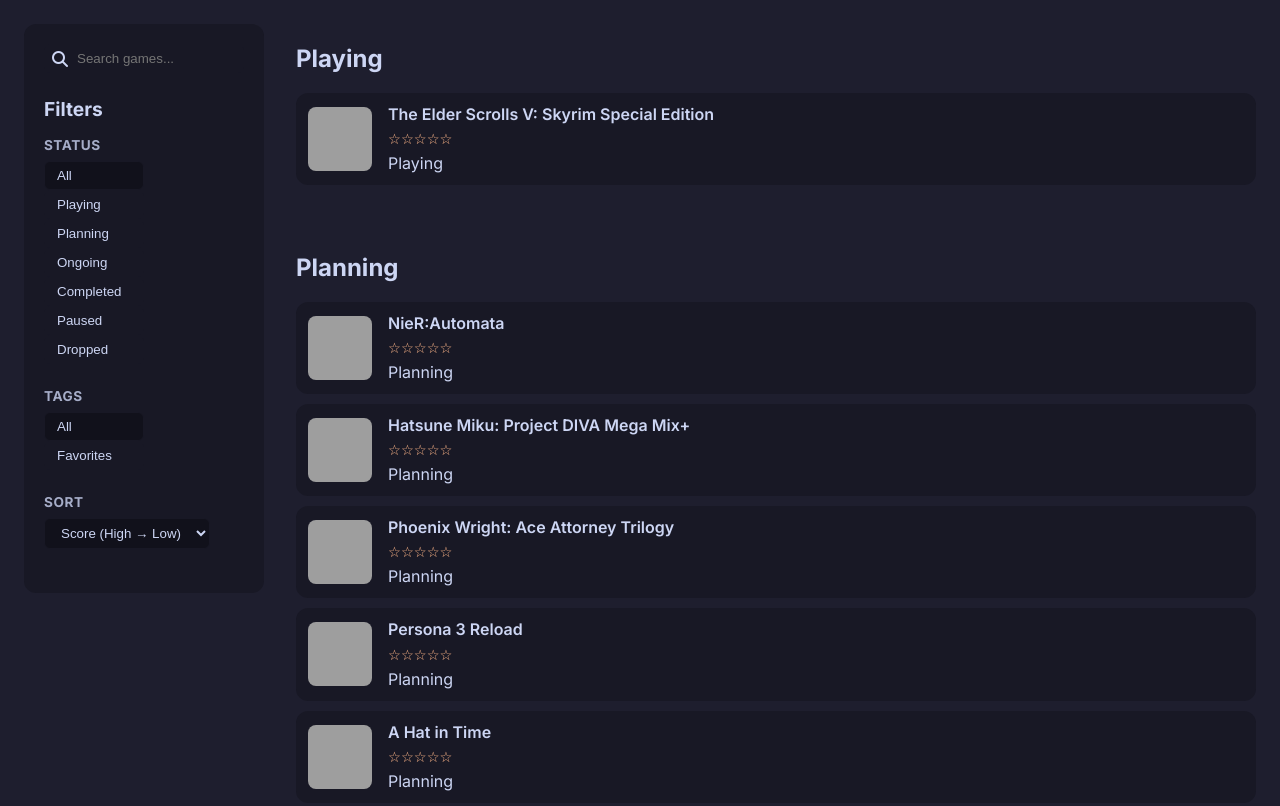
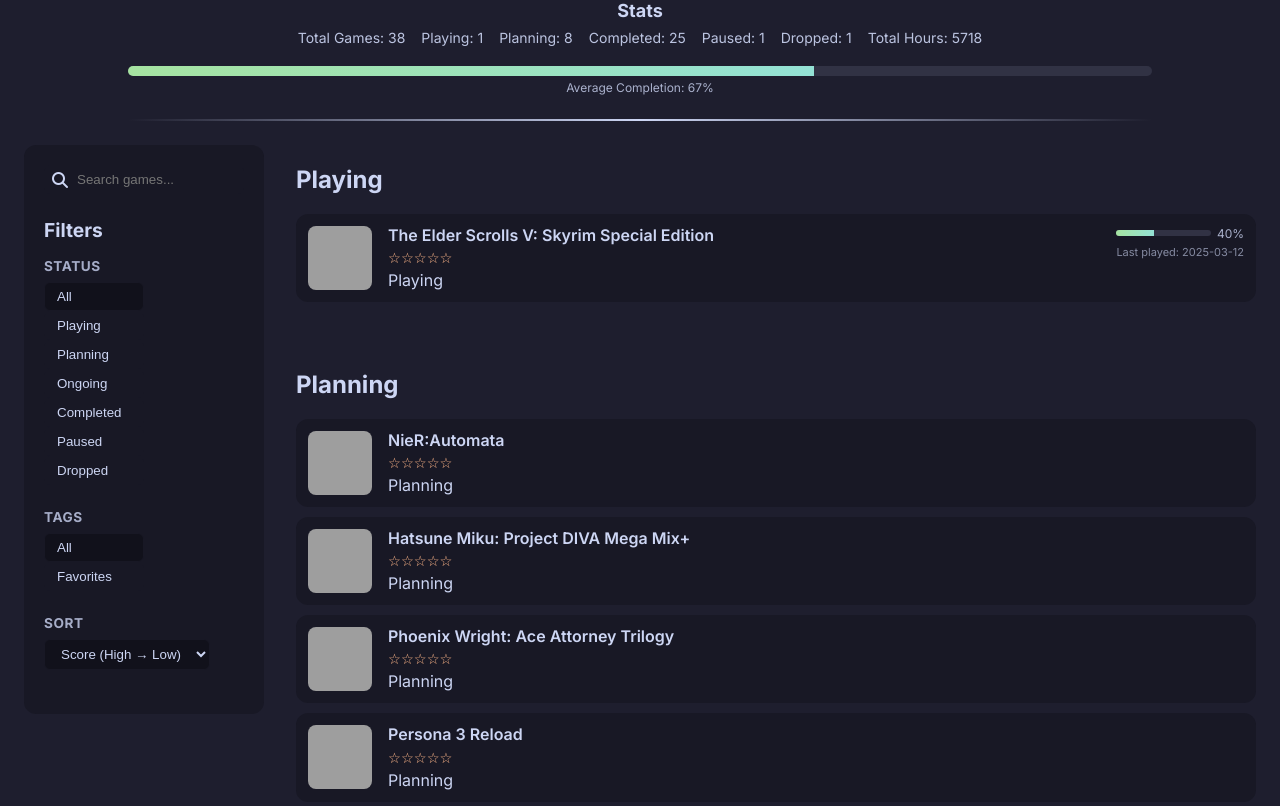
Before and after one commit to mortismint/mortismint.github.io, a plain HTML site: page subpages/Games/index.html in a window 1280 px wide. Shown: the top 806 px of the page. Drawn offline with Linux system fonts and the light colour scheme; grey boxes are pictures that could not be loaded.

Commit message:
Add game progress tracking and stats display to the Games page

```diff
--- a/subpages/Games/games.json
+++ b/subpages/Games/games.json
@@ -6,9 +6,11 @@
     "rating": 0,
     "tags": [],
     "cover": "https://cdn2.steamgriddb.com/icon_thumb/44ddf432eb6704a14abb1e3445a52436.png",
+    "lastPlayed": "2025-03-12",
 
     "started": "12/06/2025",
     "finished": null,
+    "progress": 40,
 
     "genres": ["RPG"],
     "console": "PC",
@@ -177,6 +179,7 @@
     "rating": 5,
     "tags": ["favorite"],
     "cover": "https://cdn2.steamgriddb.com/icon/add7a048049671970976f3e18f21ade3/32/256x256.png",
+    "progress": 100,
 
     "started": "2013",
     "finished": null,
@@ -197,6 +200,7 @@
     "rating": 5,
     "tags": ["favorite"],
     "cover": "https://forums.terraria.org/index.php?attachments/icon-png.280655/",
+    "progress": 100,
 
     "started": null,
     "finished": null,
@@ -217,6 +221,7 @@
     "rating": 5,
     "tags": ["favorite"],
     "cover": "https://cdn2.steamgriddb.com/icon/20d1b1738e2f75c4629e32f1011ab25d/32/256x256.png",
+    "progress": 100,
 
     "started": null,
     "finished": null,
@@ -237,6 +242,7 @@
     "rating": 5,
     "tags": ["favorite"],
     "cover": "https://cdn2.steamgriddb.com/icon/52a7494159529c38b9c69e9946ba4f27/32/256x256.png",
+    "progress": 100,
 
     "started": null,
     "finished": null,
@@ -264,6 +270,7 @@
     "rating": 5,
     "tags": ["favorite"],
     "cover": "https://cdn2.steamgriddb.com/icon_thumb/bcfa8a783aaf938cdef361634d5f9289.png",
+    "progress": 100,
 
     "started": null,
     "finished": null,
@@ -291,6 +298,7 @@
     "rating": 5,
     "tags": ["favorite"],
     "cover": "https://cdn2.steamgriddb.com/icon_thumb/543aed787cac2df5cab649947c2d641a.png",
+    "progress": 100,
 
     "started": null,
     "finished": null,
@@ -317,6 +325,7 @@
     "status": "Completed",
     "rating": 4,
     "cover": "https://cdn2.steamgriddb.com/icon/d2cd33e9c0236a8c2d8bd3fa91ad3acf/32/256x256.png",
+    "progress": 100,
 
     "started": null,
     "finished": null,
@@ -343,6 +352,7 @@
     "rating": 5,
     "tags": ["favorite"],
     "cover": "https://cdn2.steamgriddb.com/icon_thumb/f1298750ed09618717f9c10ea8d1d3b0.png",
+    "progress": 100,
 
     "started": null,
     "finished": null,
@@ -363,12 +373,13 @@
   },
 
   {
-    "id": "rac1",
+    "id": "rac13",
     "title": "Ratchet and Clank 3: Up Your Arsenal",
     "status": "Completed",
     "rating": 5,
     "tags": ["favorite"],
     "cover": "https://cdn2.steamgriddb.com/icon/a36b598abb934e4528412e5a2127b931/32/256x256.png",
+    "progress": 100,
 
     "started": null,
     "finished": null,
@@ -395,6 +406,7 @@
     "rating": 5,
     "tags": ["favorite"],
     "cover": "https://cdn2.steamgriddb.com/icon/63cdcaf145863d57408d00bafbe9eee9/32/256x256.png",
+    "progress": 100,
 
     "started": null,
     "finished": null,
@@ -420,6 +432,7 @@
     "status": "Completed",
     "rating": 4,
     "cover": "https://cdn2.steamgriddb.com/icon_thumb/b4d168b48157c623fbd095b4a565b5bb.png",
+    "progress": 80,
 
     "started": null,
     "finished": null,
@@ -439,6 +452,7 @@
     "status": "Completed",
     "rating": 3,
     "cover": "https://cdn2.steamgriddb.com/icon_thumb/1c150c70579a81b2b641b4a98de07cf6.png",
+    "progress": 50,
 
     "started": null,
     "finished": null,
@@ -458,6 +472,7 @@
     "status": "Completed",
     "rating": 4,
     "cover": "https://cdn2.unrealengine.com/egs-ratchetclankriftapart-insomniacgames-ic1-400x400-8375c8fb3499.png?resize=1&w=480&h=270&quality=medium",
+    "progress": 60,
 
     "started": "01/11/2024",
     "finished": "01/26/2024",
@@ -477,6 +492,7 @@
     "status": "Completed",
     "rating": 5,
     "cover": "https://cdn2.steamgriddb.com/icon/59b109c700b500daa9ef3a6769bc8c6f.png",
+    "progress": 60,
 
     "started": null,
     "finished": null,
@@ -496,6 +512,7 @@
     "status": "Completed",
     "rating": 5,
     "cover": "https://cdn2.steamgriddb.com/icon_thumb/0b80ddc95bcf9132d2493436a223ca96.png",
+    "progress": 60,
 
     "started": null,
     "finished": null,
@@ -515,6 +532,7 @@
     "rating": 5,
     "tags": ["favorite"],
     "cover": "https://cdn2.steamgriddb.com/icon_thumb/1bc60bcdf112703a1b854c14327c301d.png",
+    "progress": 60,
 
     "started": null,
     "finished": null,
@@ -534,6 +552,7 @@
     "status": "Completed",
     "rating": 4,
     "cover": "https://cdn2.steamgriddb.com/icon_thumb/fc83b39f9ff554b393188dbc36e3f835.png",
+    "progress": 50,
 
     "started": null,
     "finished": null,
@@ -560,6 +579,8 @@
     "rating": 5,
     "tags": ["favorite"],
     "cover": "https://cdn2.steamgriddb.com/icon/b83612231364b4cde46b9282b2d4d054/32/256x256.png",
+    "progress": 50,
+
     "started": null,
     "finished": null,
 
@@ -579,6 +600,8 @@
     "rating": 4,
     "tags": ["favorite"],
     "cover": "https://cdn2.steamgriddb.com/icon_thumb/d983db47634e1936eb568b79884012ac.png",
+    "progress": 100,
+
     "started": null,
     "finished": null,
 
@@ -598,6 +621,8 @@
     "rating": 5,
     "tags": ["favorite"],
     "cover": "https://cdn2.steamgriddb.com/icon_thumb/c7f66351c012165813d0b478effab44d.png",
+    "progress": 60,
+
     "started": null,
     "finished": null,
 
@@ -616,6 +641,7 @@
     "status": "Completed",
     "rating": 4,
     "cover": "https://cdn2.steamgriddb.com/icon/90f1f4972d133619a60c30f3559ec0c5/32/256x256.png",
+    "progress": 90,
 
     "started": null,
     "finished": null,
@@ -635,6 +661,7 @@
     "status": "Completed",
     "rating": 4,
     "cover": "https://cdn2.steamgriddb.com/icon/1e93a9e455f77c12ee3365c92871082b/32/128x128.png",
+    "progress": 100,
 
     "started": null,
     "finished": null,
@@ -654,6 +681,7 @@
     "status": "Completed",
     "rating": 4,
     "cover": "https://cdn2.steamgriddb.com/icon/e0d1b5ce9153ef8740cff2ad288b5b53/32/128x128.png",
+    "progress": 40,
 
     "started": null,
     "finished": null,
@@ -673,6 +701,7 @@
     "status": "Completed",
     "rating": 4,
     "cover": "https://cdn2.steamgriddb.com/icon_thumb/393a0f103dfdc3798cf1cfc2e7bdbc1f.png",
+    "progress": 100,
 
     "started": null,
     "finished": null,
--- a/subpages/Games/index.html
+++ b/subpages/Games/index.html
@@ -16,6 +16,31 @@
     <title>Games List</title>
   </head>
   <body>
+    <div class="stats-header">
+      <h2>Stats</h2>
+
+      <div class="stats-content">
+        <div>Total Games: <span id="total-games">0</span></div>
+        <div>Playing: <span id="playing-count">0</span></div>
+        <div>Planning: <span id="planning-count">0</span></div>
+        <div>Completed: <span id="completed-count">0</span></div>
+        <div>Paused: <span id="paused-count">0</span></div>
+        <div>Dropped: <span id="dropped-count">0</span></div>
+        <div>Total Hours: <span id="total-hours">0</span></div>
+      </div>
+
+      <div class="library-progress">
+        <div class="progress-bar-stats">
+          <div class="progress-fill-stats" style="width: 0%"></div>
+        </div>
+        <div class="progress-label">
+          Average Completion: <span id="avg-completion">0</span>%
+        </div>
+      </div>
+    </div>
+
+    <div class="stats-line"></div>
+
     <div class="app">
       <aside class="sidebar">
         <div class="filter-group">
--- a/subpages/Games/script.js
+++ b/subpages/Games/script.js
@@ -21,6 +21,10 @@
   Paused: document.getElementById("paused-list"),
   Dropped: document.getElementById("dropped-list"),
 };
+
+document.addEventListener("DOMContentLoaded", () => {
+  document.querySelector(".stats-line").style.width = "80%";
+});
 
 /* =========================
    HELPERS
@@ -57,6 +61,8 @@
   const entry = document.createElement("div");
   entry.className = "game-entry";
 
+  const lastPlayedText = game.lastPlayed ? game.lastPlayed : "Unknown";
+
   entry.dataset.status = game.status;
   entry.dataset.rating = game.rating || 0;
   entry.dataset.tags = game.tags ? game.tags.join(",") : "";
@@ -64,7 +70,8 @@
   entry.innerHTML = `
     <div class="game-card">
       <img class="cover" src="${game.cover}" alt="${game.title} cover">
-      <div class="info">
+
+      <div class="main-info">
         <div class="title-row">
           <span
             class="fav ${game.tags?.includes("favorite") ? "active" : ""}"
@@ -75,7 +82,28 @@
         <div class="stars">${renderStars(game.rating || 0)}</div>
         <span class="status">${game.status}</span>
       </div>
+
+      ${
+        game.status !== "Planning"
+          ? `
+        <div class="side-info">
+          <div class="progress-row">
+            ${game.progress === 100 ? `<span class="platinum">🏆</span>` : ""}
+            <div class="progress-bar">
+              <div
+                class="progress-fill"
+                style="width: ${game.progress || 0}%"
+              ></div>
+            </div>
+            <div class="progress-value">${game.progress || 0}%</div>
+          </div>
+          <div class="last-played">Last played: ${lastPlayedText}</div>
+        </div>
+      `
+          : ""
+      }
     </div>
+
     <div class="game-details">
       <div class="details-grid">
         ${
@@ -227,3 +255,51 @@
     renderGames();
   })
   .catch((err) => console.error("Failed to load games.json", err));
+
+/* =========================
+   STATS
+========================= */
+
+function updateStats() {
+  const counts = {
+    Total: allGames.length,
+    Playing: allGames.filter((g) => g.status === "Playing").length,
+    Planning: allGames.filter((g) => g.status === "Planning").length,
+    Completed: allGames.filter((g) => g.status === "Completed").length,
+    Paused: allGames.filter((g) => g.status === "Paused").length,
+    Dropped: allGames.filter((g) => g.status === "Dropped").length,
+  };
+
+  document.getElementById("total-games").textContent = counts.Total;
+  document.getElementById("playing-count").textContent = counts.Playing;
+  document.getElementById("planning-count").textContent = counts.Planning;
+  document.getElementById("completed-count").textContent = counts.Completed;
+  document.getElementById("paused-count").textContent = counts.Paused;
+  document.getElementById("dropped-count").textContent = counts.Dropped;
+
+  // Total hours
+  const totalHours = allGames.reduce((sum, g) => sum + (g.playtime || 0), 0);
+  document.getElementById("total-hours").textContent = totalHours;
+
+  // Average completion (exclude Planning)
+  const gamesWithProgress = allGames.filter((g) => g.status !== "Planning");
+  const avgCompletion = gamesWithProgress.length
+    ? Math.round(
+        gamesWithProgress.reduce((sum, g) => sum + (g.progress || 0), 0) /
+          gamesWithProgress.length
+      )
+    : 0;
+
+  document.getElementById("avg-completion").textContent = avgCompletion;
+  document.querySelector(".library-progress .progress-fill-stats").style.width =
+    avgCompletion + "%";
+}
+
+// Call after render
+fetch("games.json")
+  .then((res) => res.json())
+  .then((games) => {
+    allGames = games;
+    renderGames();
+    updateStats();
+  });
--- a/subpages/Games/style.css
+++ b/subpages/Games/style.css
@@ -77,18 +77,26 @@
 }
 
 .game-card {
+  cursor: pointer;
   display: flex;
   gap: 16px;
   background: var(--mantle);
   padding: 12px;
   border-radius: 12px;
-  align-items: center;
+  align-items: flex-start;
   transition: background 150ms ease, transform 150ms ease;
 }
 
 .game-card:hover {
   background: var(--surface0);
   transform: translateY(-2px);
+}
+
+.main-info {
+  cursor: default;
+  display: flex;
+  flex-direction: column;
+  gap: 4px;
 }
 
 .cover {
@@ -118,7 +126,7 @@
 }
 
 .fav {
-  cursor: pointer;
+  cursor: default;
   font-size: 1rem;
   display: none;
   transition: color 0.15s ease;
@@ -198,7 +206,6 @@
 }
 
 /* Sort */
-
 .sort {
   display: flex;
   align-items: center;
@@ -244,8 +251,118 @@
   line-height: 1.4;
 }
 
+/* Progress */
+.side-info {
+  margin-left: auto;
+  display: flex;
+  flex-direction: column;
+  align-items: flex-end;
+  gap: 4px;
+  min-width: 120px;
+  cursor: default;
+}
+
+.progress-row {
+  display: flex;
+  align-items: center;
+  gap: 6px;
+  width: 100%;
+}
+
+.platinum {
+  font-size: 14px;
+  filter: drop-shadow(0 0 4px rgba(180, 200, 255, 0.6));
+}
+
+.progress-bar {
+  flex: 1;
+  height: 6px;
+  background: var(--surface0);
+  border-radius: 999px;
+  overflow: hidden;
+}
+
+.progress-fill {
+  height: 100%;
+  background: linear-gradient(90deg, var(--green), var(--teal));
+  transition: width 250ms ease;
+}
+
+.last-played {
+  font-size: 11px;
+  opacity: 0.6;
+  white-space: nowrap;
+}
+
+.progress-value {
+  font-size: 12px;
+  opacity: 0.8;
+  white-space: nowrap;
+}
+
+/* Stats Header */
+.stats-header {
+  display: flex;
+  flex-direction: column;
+  align-items: center;
+  gap: 8px;
+  margin-bottom: 24px;
+}
+
+.stats-header h2 {
+  margin: 0;
+  font-size: 18px;
+}
+
+.stats-line {
+  width: 0;
+  height: 2px;
+  background: linear-gradient(to right, transparent, var(--text), transparent);
+  margin: 12px auto 0;
+  transition: width 0.5s ease;
+}
+
+.stats-content {
+  display: flex;
+  gap: 16px;
+  flex-wrap: wrap;
+  justify-content: center;
+  font-size: 14px;
+  opacity: 0.9;
+}
+
+/* Library Progress */
+.library-progress {
+  width: 80%;
+  margin-top: 12px;
+  display: flex;
+  flex-direction: column;
+  gap: 4px;
+  align-items: stretch;
+}
+
+.library-progress .progress-bar-stats {
+  width: 100%;
+  height: 10px;
+  background: var(--surface0);
+  border-radius: 999px;
+  overflow: hidden;
+}
+
+.library-progress .progress-fill-stats {
+  width: 0%;
+  height: 100%;
+  background: linear-gradient(90deg, var(--green), var(--teal));
+  transition: width 500ms ease;
+}
+
+.library-progress .progress-label {
+  font-size: 12px;
+  opacity: 0.8;
+  text-align: center;
+}
+
 /* Colors Palette */
-
 :root {
   --rosewater: #f5e0dc;
   --flamingo: #f2cdcd;
```
